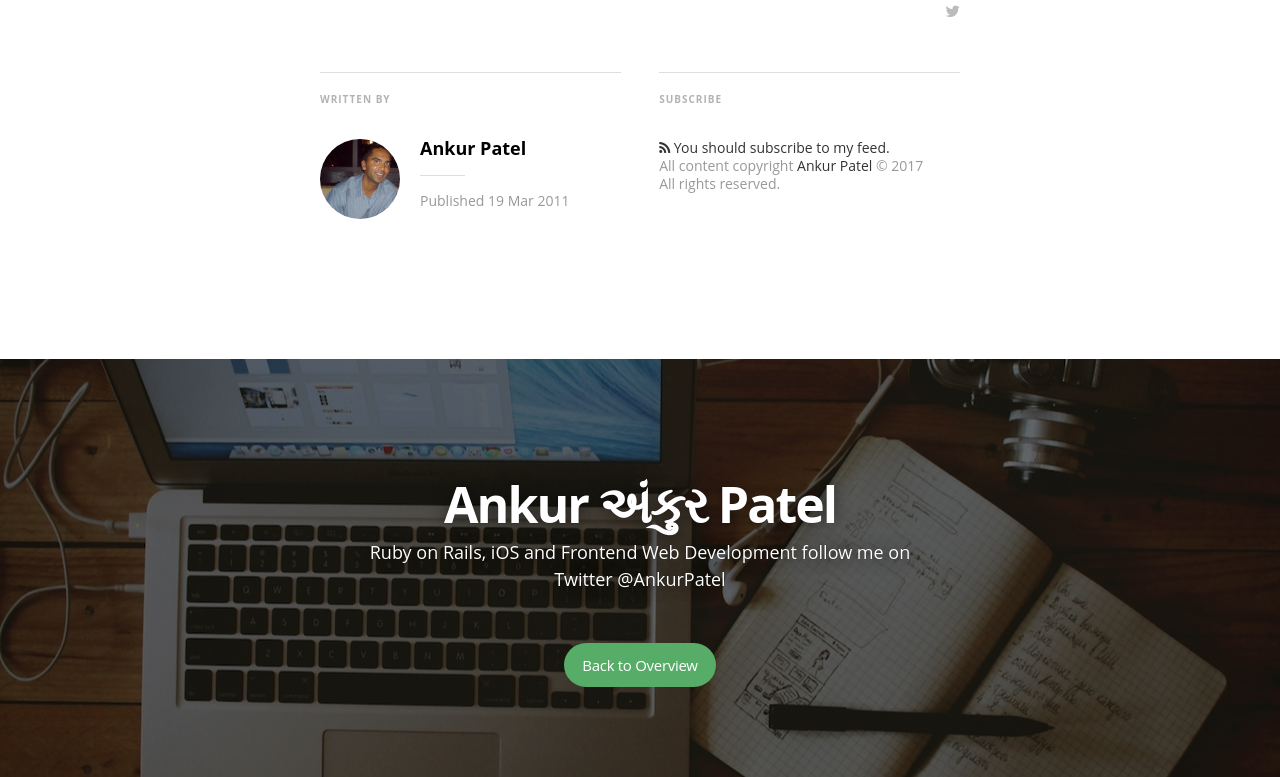
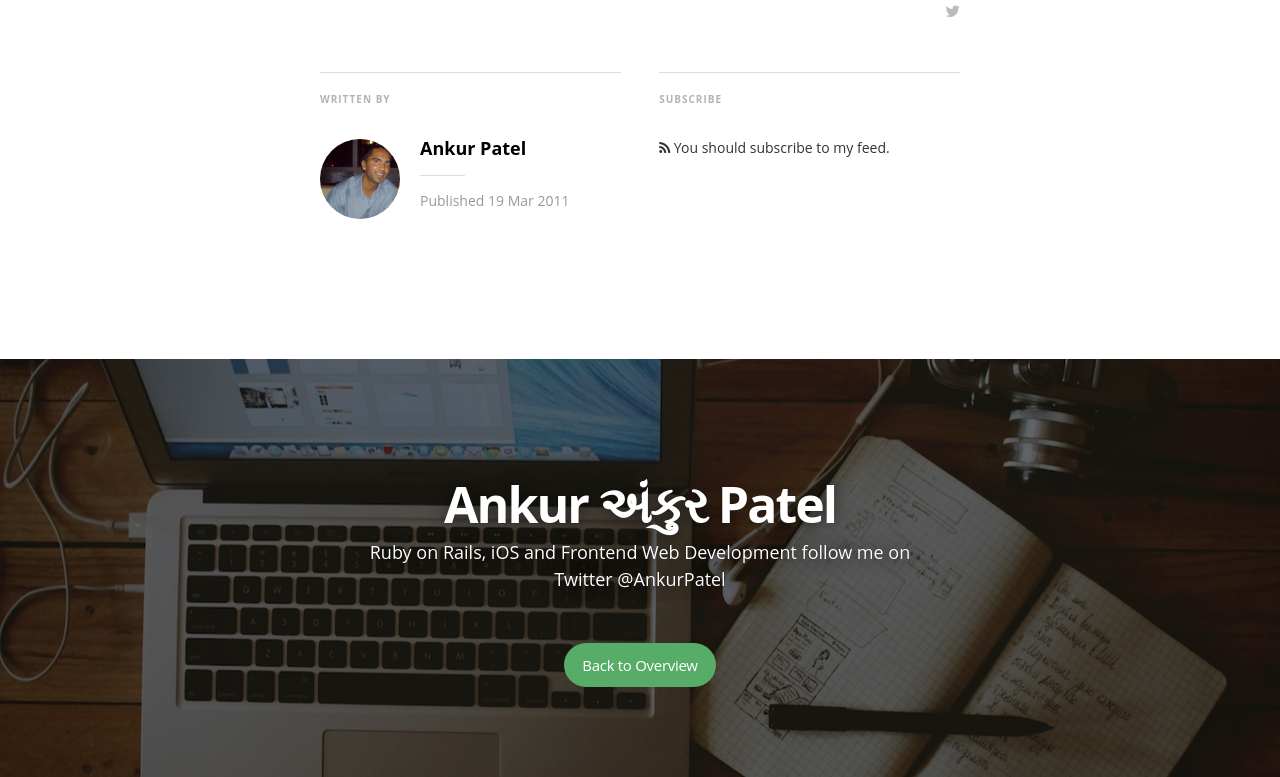
Before and after one commit to EncoreDevLabs/blog, a Jekyll site: the page built from _posts/2011-03-19-holi.html, in a window 1280 px wide. Shown: the part 651-1428 px from the top of the page. Built offline with Jekyll 4.4.1, drawn with Linux system fonts in a browser that asks for light colours; nearby versions of some CDN libraries; some web fonts are replaced; comment, search, counter and statistics services are not loaded.

Commit message:
Updating layout

```diff
--- a/_layouts/post.html
+++ b/_layouts/post.html
@@ -81,9 +81,6 @@
             <h5 class="index-headline featured"><span>Subscribe</span></h5>
             <footer class="site-footer">
               <a class="subscribe" href="{{ "/feed.xml" | prepend: site.baseurl }}"> <span class="tooltip"> <i class="fa fa-rss"></i> You should subscribe to my feed.</span></a>
-              <div class="inner">
-                <section class="copyright">All content copyright <a href="{{@blog.url}}/">{{site.author}}</a> &copy; {{ site.time | date: '%Y' }}<br>All rights reserved.</section>
-              </div>
             </footer>
           </div>
         </div>
```
